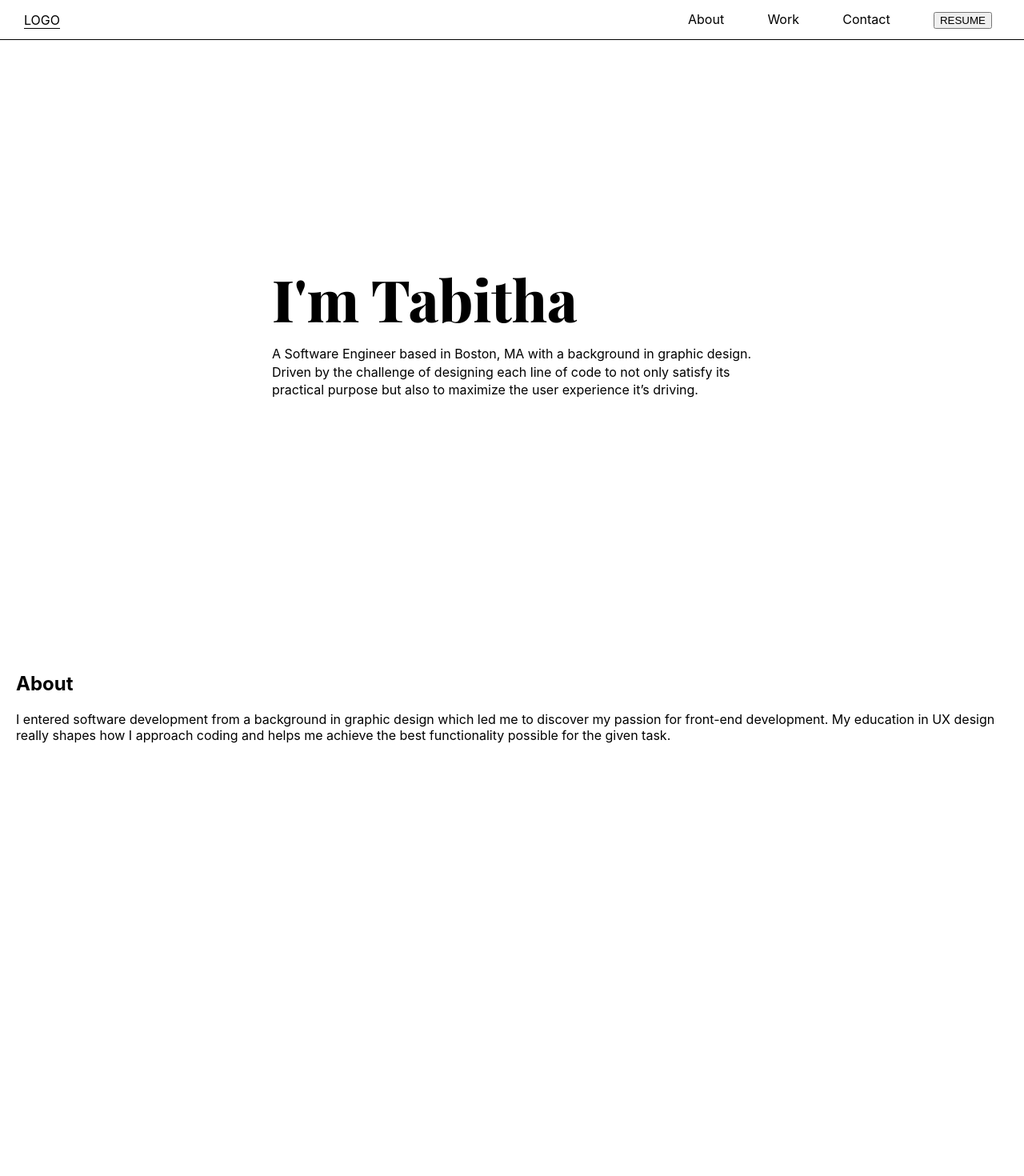
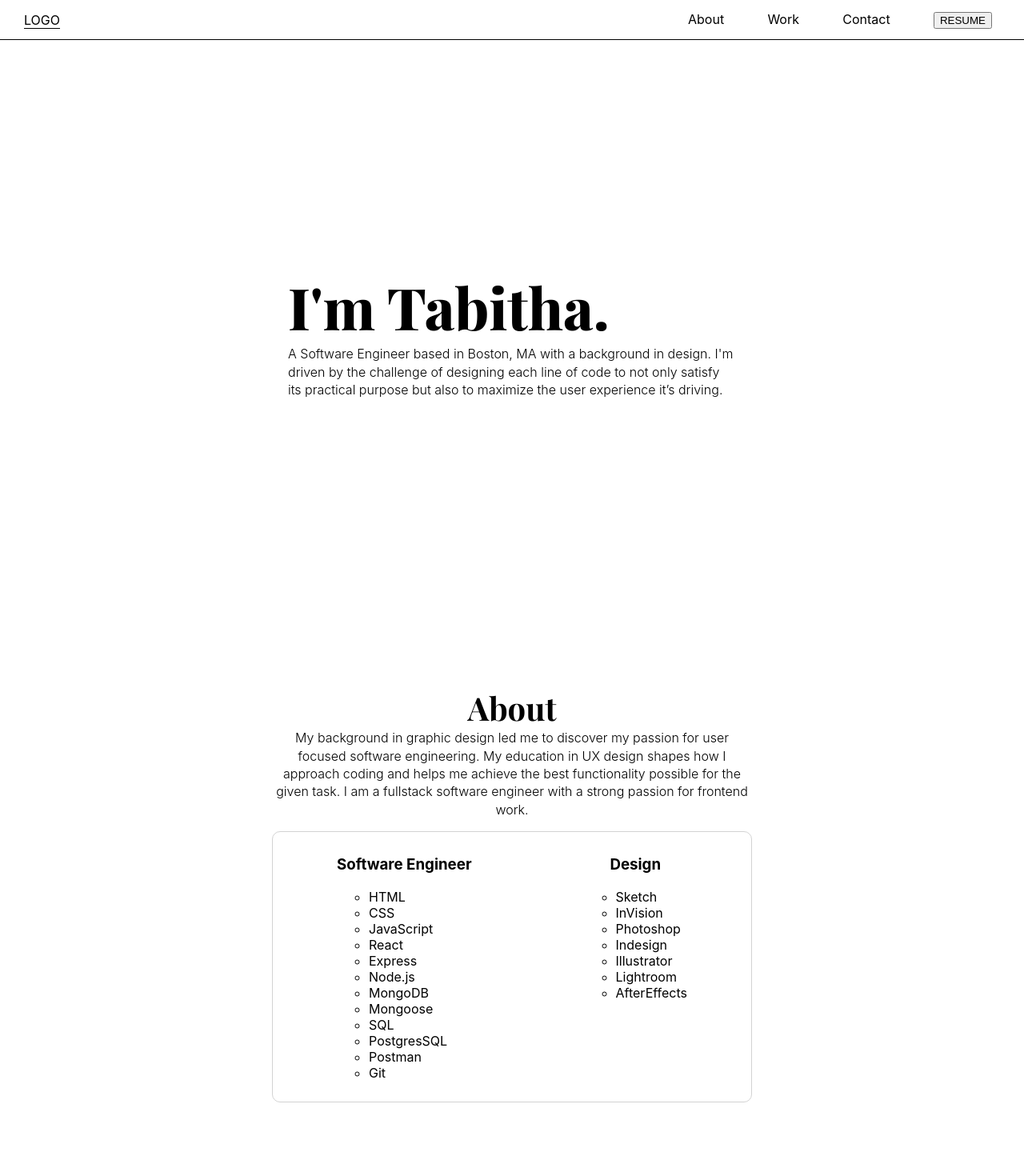
Before and after one commit to TabithaMaud/portfolio, a React (Create React App) app: page / in a window 1280 px wide. Shown: the top 1470 px of the page at 80% size. Built offline with nearby package versions, Linux system fonts and the light colour scheme; a web font is replaced by a local one.

Commit message:
Add skills and main font headers to sections

```diff
--- a/src/App.css
+++ b/src/App.css
@@ -8,8 +8,7 @@
 }
 
 body {
-	/* margin-top: 50px; */
-	padding: 20px;
+	padding: 25px;
 }
 
 .active {
@@ -19,3 +18,24 @@ body {
 section {
 	height: 100vh;
 }
+
+h2 {
+	font-family: var(--mainFont);
+	font-size: 2.5rem;
+	text-align: center;
+	margin-bottom: 0;
+}
+
+p {
+	text-align: center;
+	line-height: 1.4;
+	margin-top: 0px;
+	font-weight: 300;
+}
+
+@media only screen and (min-width: 600px) {
+	section {
+		max-width: 600px;
+		margin: 0 auto;
+	}
+}
--- a/src/components/About.css
+++ b/src/components/About.css
@@ -0,0 +1,15 @@
+.skills {
+	display: flex;
+	justify-content: space-around;
+	border: 1px solid lightgray;
+	border-radius: 10px;
+	padding: 10px;
+}
+
+.skills h3 {
+	text-align: center;
+}
+
+.skills ul {
+	list-style-type: circle;
+}
--- a/src/components/About.js
+++ b/src/components/About.js
@@ -6,11 +6,43 @@ function About(props) {
 		<section className='about'>
 			<h2>About</h2>
 			<p>
-				I entered software development from a background in graphic design which
-				led me to discover my passion for front-end development. My education in
-				UX design really shapes how I approach coding and helps me achieve the
-				best functionality possible for the given task.
+				My background in graphic design led me to discover my passion for user
+				focused software engineering. My education in UX design shapes how I
+				approach coding and helps me achieve the best functionality possible for
+				the given task. I am a fullstack software engineer with a strong passion
+				for frontend work.
 			</p>
+			<div className='skills'>
+				<div>
+					<h3>Software Engineer</h3>
+					<ul>
+						<li>HTML</li>
+						<li>CSS</li>
+						<li>JavaScript</li>
+						<li>React</li>
+						<li>Express</li>
+						<li>Node.js</li>
+						<li>MongoDB</li>
+						<li>Mongoose</li>
+						<li>SQL</li>
+						<li>PostgresSQL</li>
+						<li>Postman</li>
+						<li>Git</li>
+					</ul>{' '}
+				</div>
+				<div>
+					<h3>Design</h3>
+					<ul>
+						<li>Sketch</li>
+						<li>InVision</li>
+						<li>Photoshop</li>
+						<li>Indesign</li>
+						<li>Illustrator</li>
+						<li>Lightroom</li>
+						<li>AfterEffects</li>
+					</ul>
+				</div>
+			</div>
 		</section>
 	);
 }
--- a/src/components/ContactMe.js
+++ b/src/components/ContactMe.js
@@ -1,7 +1,11 @@
 import React from 'react';
 
 function ContactMe(props) {
-	return <section>CONTACT INFO</section>;
+	return (
+		<section>
+			<h2>Contact</h2>
+		</section>
+	);
 }
 
 export default ContactMe;
--- a/src/components/DesignProjects.js
+++ b/src/components/DesignProjects.js
@@ -1,7 +1,11 @@
 import React from 'react';
 
 function DesignProjects(props) {
-	return <section>Design Projects</section>;
+	return (
+		<section>
+			<h2>Design Work</h2>
+		</section>
+	);
 }
 
 export default DesignProjects;
--- a/src/components/Landing.css
+++ b/src/components/Landing.css
@@ -12,13 +12,14 @@
 	text-align: center;
 }
 
-.landing p {
+/* p {
 	line-height: 1.4;
-	margin-top: 10px;
-}
+	margin-top: 0px;
+	font-weight: 300;
+} */
 
 @media only screen and (min-width: 600px) {
-	.landing {
+	.landing p {
 		text-align: left;
 	}
 	.landing h1 {
@@ -26,7 +27,8 @@
 	}
 
 	.landing {
-		max-width: 600px;
+		text-align: left;
+		max-width: 560px;
 		margin: 0 auto;
 	}
 }
--- a/src/components/Landing.js
+++ b/src/components/Landing.js
@@ -4,12 +4,12 @@ import './Landing.css';
 function Landing(props) {
 	return (
 		<section className='landing'>
-			<h1>I'm Tabitha</h1>
+			<h1>I'm Tabitha.</h1>
 			<p>
-				A Software Engineer based in Boston, MA with a background in graphic
-				design. Driven by the challenge of designing each line of code to not
-				only satisfy its practical purpose but also to maximize the user
-				experience it’s driving.
+				A Software Engineer based in Boston, MA with a background in design. I'm
+				driven by the challenge of designing each line of code to not only
+				satisfy its practical purpose but also to maximize the user experience
+				it’s driving.
 			</p>
 		</section>
 	);
--- a/src/components/Projects.js
+++ b/src/components/Projects.js
@@ -1,7 +1,11 @@
 import React from 'react';
 
 function Projects(props) {
-	return <section>SOFTWARE ENGINEERING PROJECTS</section>;
+	return (
+		<section>
+			<h2>Developer Work</h2>
+		</section>
+	);
 }
 
 export default Projects;
```
